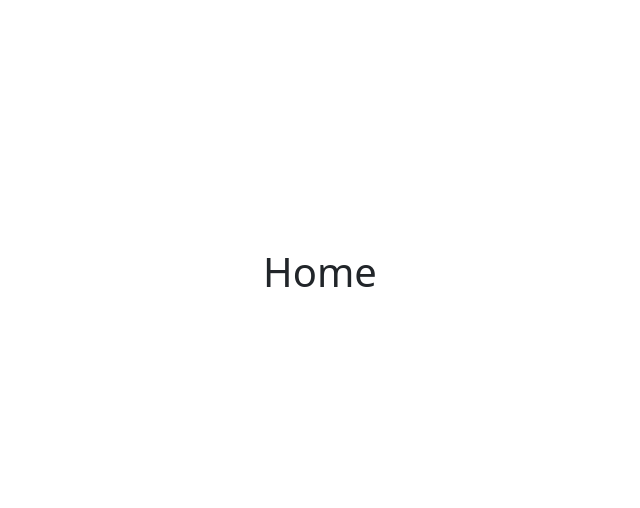
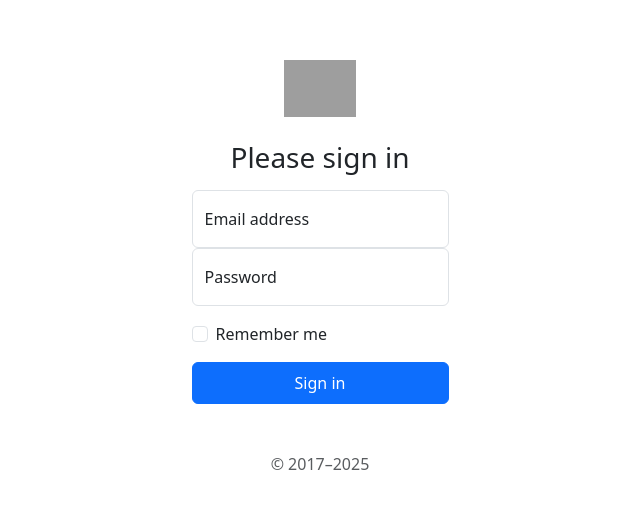
Before and after one commit to pedrorafaellbm/router-app, a React (Vite) app: page / in a window 1280 px wide. Shown: the part 124-632 px from the top of the page, without its empty margins (320-960 px from the left). Built offline with nearby package versions, Linux system fonts and the light colour scheme; grey boxes are pictures that could not be loaded.

Commit message:
cadastro

```diff
--- a/src/main.jsx
+++ b/src/main.jsx
@@ -3,23 +3,33 @@
 import './index.css'
 import App from './App.jsx'
 import 'bootstrap/dist/css/bootstrap.min.css';
-import { BrowserRouter, Route, Routes } from 'react-router-dom';
+import { BrowserRouter, createBrowserRouter, Route, RouterProvider, Routes } from 'react-router-dom';
 import { Login } from './pages/Login.jsx';
 import { Cadastro } from './pages/Cadastro.jsx';
 import { NotFound } from './pages/NotFound.jsx';
 
+
+const router = createBrowserRouter([
+  {
+    path: '/',
+    element: <Login/>
+  },
+  {
+    path: '/home',
+    element: <App/>
+  },
+  {
+    path: '/cadastro',
+    element: <Cadastro/>
+  },
+  {
+    path: '*',
+    element: <NotFound/>
+  },
+])
+
 createRoot(document.getElementById('root')).render(
   <StrictMode>
-    <BrowserRouter>
-      {/* <App /> */}
-      <Routes>
-        <Route path='/' element={<App />} />
-        <Route path='/login' element={<Login />} />
-        <Route path='/cadastro' element={<Cadastro />} />
-        {/* {404} */}
-        <Route path='*' element={<NotFound />} />
-
-      </Routes>
-    </BrowserRouter>
+   <RouterProvider router={router}/>
   </StrictMode>,
 )
--- a/src/pages/Login.jsx
+++ b/src/pages/Login.jsx
@@ -1,7 +1,37 @@
 import React from 'react'
+import { useNavigate } from 'react-router-dom'
 
 export const Login = () => {
-  return (
-    <div>Login</div>
-  )
+    const navigate = useNavigate();
+
+    const login = e => {
+        e.preveneDefault()
+        console.log('logou')
+        navigate('/home')
+
+    }
+
+    return (
+        <main className="form-signin w-100 m-auto">
+            <img className="mb-4" src="	https://getbootstrap.com/docs/5.3/assets/brand/bootstrap-logo.svg" alt="" width="72" height="57" />
+            <form onSubmit={login}>
+                <h1 className="h3 mb-3 fw-normal">Please sign in</h1>
+                <div className="form-floating">
+                    <input type="email" className="form-control" id="floatingInput" placeholder="name@example.com" />
+                    <label htmlFor="floatingInput">Email address</label>
+                </div>
+                <div className="form-floating">
+                    <input type="password" className="form-control" id="floatingPassword" placeholder="Password" />
+                    <label htmlFor="floatingPassword">Password</label>
+                </div>
+                <div className="form-check text-start my-3">
+                    <input className="form-check-input" type="checkbox" value="remember-me" id="checkDefault" />
+                    <label className="form-check-label" htmlFor="checkDefault">
+                        Remember me
+                    </label>
+                </div>
+                <button className="btn btn-primary w-100 py-2" type="submit">Sign in</button>
+                <p className="mt-5 mb-3 text-body-secondary">© 2017–2025</p>
+            </form>
+        </main>)
 }
```
